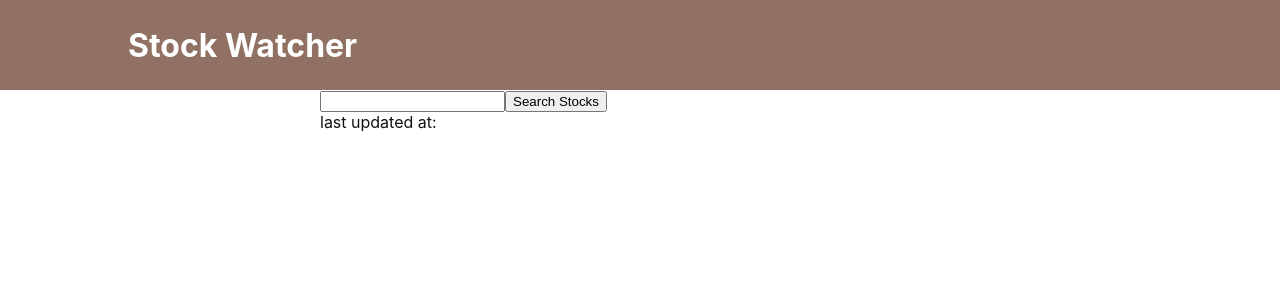
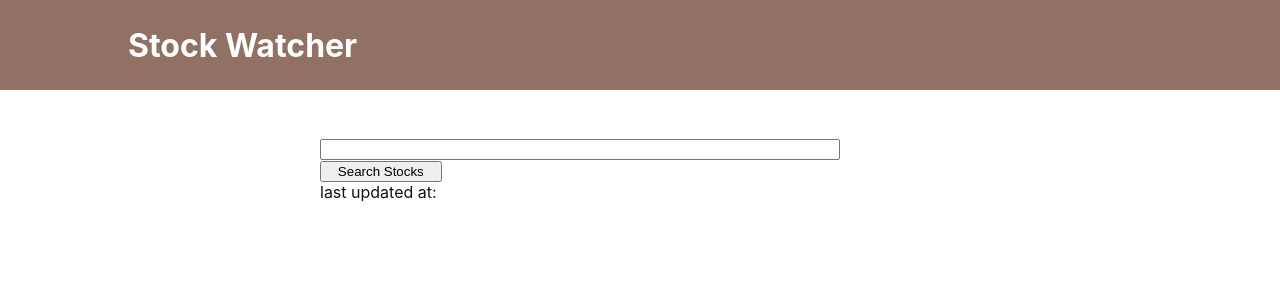
Before and after one commit to ThomasJnLiu/stock-watcher-app, a React (Create React App) app: page / in a window 1280 px wide. Shown: the top 300 px of the page. Built offline with nearby package versions, Linux system fonts and the light colour scheme.

Commit message:
Add styling to search bar

```diff
--- a/src/App.module.css
+++ b/src/App.module.css
@@ -4,7 +4,7 @@ html {
 }
 .main {
   display: block;
-  margin: auto auto;
+  margin: 3rem auto;
   width: 50%;
 }
 
--- a/src/components/Search/Search.js
+++ b/src/components/Search/Search.js
@@ -1,5 +1,7 @@
 import React, { useState } from "react";
 import axios from "axios";
+
+import classes from "./Search.module.css";
 
 const Search = (props) => {
   const [userInput, setUserInput] = useState();
@@ -21,7 +23,7 @@ const Search = (props) => {
     props.setLoading(false);
   };
   return (
-    <div>
+    <div className={classes["search-form"]}>
       <form>
         <input
           type="text"
--- /dev/null
+++ b/src/components/Search/Search.module.css
@@ -0,0 +1,11 @@
+.search-form {
+  margin: auto;
+}
+
+.search-form input {
+  width: 80%;
+}
+
+.search-form button {
+  width: 19%;
+}
```
